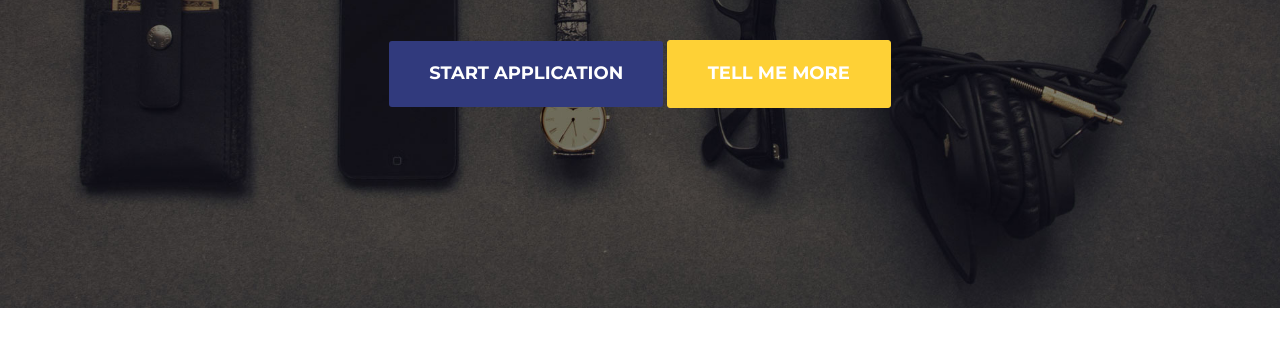
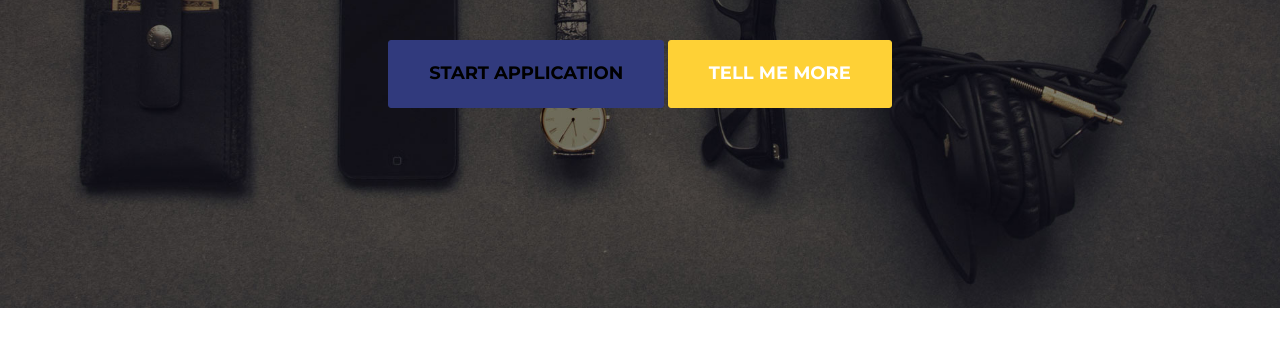
Before and after one commit to WorldWind-2017/agricWebsite, a website: page index.html in a window 1280 px wide. Both pictures are taken after a click on the link "START APPLICATION". Shown: the part 450-800 px from the top of the page. Drawn offline with nearby package versions, Linux system fonts and the light colour scheme; files that its build step writes are made by us from their sources; a web font is replaced by a local one.

Commit message:
made button sizes equal

```diff
--- a/css/agency.css
+++ b/css/agency.css
@@ -119,7 +119,11 @@ fieldset[disabled] .btn-primary.active {
   font-size: 18px;
   padding: 20px 40px;
 }
-.btn-xl:hover,
+.btn-xl:hover {
+    -webkit-transform: scale(1.10);
+    -moz-transform: scale(1.10);
+    transform: scale(1.10);
+}
 .btn-xl:focus,
 .btn-xl:active,
 .btn-xl.active,
--- a/css/style.css
+++ b/css/style.css
@@ -1,10 +1,24 @@
+
 #startbutton {
-    background-color:#313A7D;
-    border: 0;
+  color: white;
+  background-color: #313A7D
+;
+  border-color: #313A7D
+;
+  font-family: "Montserrat", "Helvetica Neue", Helvetica, Arial, sans-serif;
+  text-transform: uppercase;
+  font-weight: 700;
+  border-radius: 3px;
+  font-size: 18px;
+  padding: 20px 40px;
 }
 
-.btn-xl:hover {
-    -webkit-transform: scale(1.10);
-    -moz-transform: scale(1.10);
-    transform: scale(1.10);
+#startbutton:hover,
+#startbutton:focus,
+#startbutton:active,
+#startbutton.active,
+.open .dropdown-toggle.btn-xl {
+  color: black;
+  background-color: #313A7D;
+  border-color: #313A7D;
 }
--- a/index.html
+++ b/index.html
@@ -230,7 +230,7 @@
                         </li>
                         <li>
                             <div class="timeline-image">
-                                <img class="img-circle img-responsive" src="img/about/3.jpg" alt="">
+                                <img class="img-circle img-responsive" src="img/about/5.png" alt="">
                             </div>
                             <div class="timeline-panel">
                                 <div class="timeline-heading">
```
Also changed, not shown: img/about/5.png (added).
